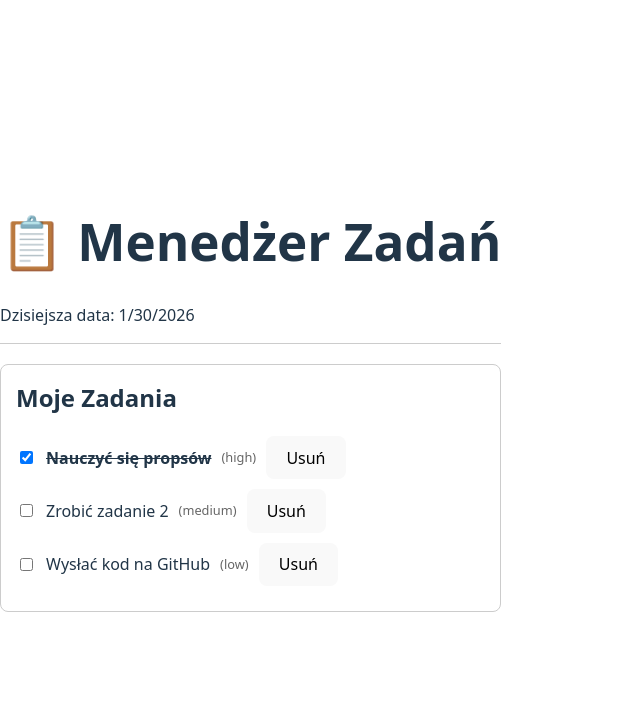
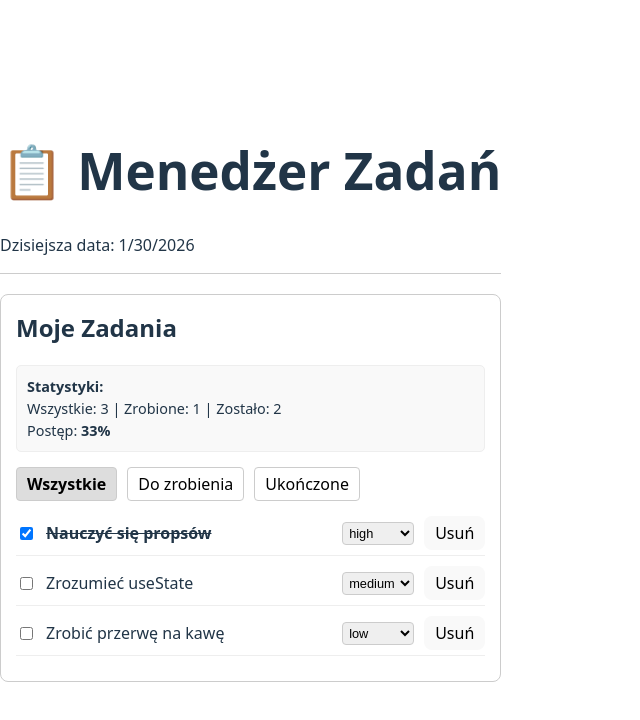
Before and after one commit to MariuszFem/React, a React (Vite) app: page / in a window 1280 px wide. Shown: the top 720 px of the page, without its empty margins (0-640 px from the left). Built offline with nearby package versions, Linux system fonts and the light colour scheme.

Commit message:
State i obsługa zdarzeń

```diff
--- a/src/App.jsx
+++ b/src/App.jsx
@@ -1,20 +1,56 @@
+import { useState } from 'react';
 import Header from "./components/Header";
 import TaskList from "./components/TaskList";
 import Card from "./components/Card";
+import FilterButtons from "./components/FilterButtons";
+import TaskStats from "./components/TaskStats";
 
 function App() {
-  const myTasks = [
+  const [tasks, setTasks] = useState([
     { id: 1, title: "Nauczyć się propsów", completed: true, priority: "high" },
-    { id: 2, title: "Zrobić zadanie 2", completed: false, priority: "medium" },
-    { id: 3, title: "Wysłać kod na GitHub", completed: false, priority: "low" },
-  ];
+    { id: 2, title: "Zrozumieć useState", completed: false, priority: "medium" },
+    { id: 3, title: "Zrobić przerwę na kawę", completed: false, priority: "low" },
+  ]);
+
+  const [filter, setFilter] = useState('all');
+
+  const deleteTask = (id) => {
+    setTasks(tasks.filter(task => task.id !== id));
+  };
+
+  const toggleTask = (id) => {
+    setTasks(tasks.map(task =>
+      task.id === id ? { ...task, completed: !task.completed } : task
+    ));
+  };
+
+  // NOWOŚĆ: Funkcja zmiany priorytetu (Część D)
+  const changePriority = (id, newPriority) => {
+    setTasks(tasks.map(task =>
+      task.id === id ? { ...task, priority: newPriority } : task
+    ));
+  };
+
+  const filteredTasks = tasks.filter(task => {
+    if (filter === 'active') return !task.completed;
+    if (filter === 'completed') return task.completed;
+    return true;
+  });
 
   return (
     <div className="App">
       <Header />
+      <Card title="Moje Zadania" className="main-card">
+        <TaskStats tasks={tasks} />
+        <FilterButtons activeFilter={filter} setFilter={setFilter} />
 
-      <Card title="Moje Zadania" className="main-card">
-        <TaskList tasks={myTasks} />
+        {/* Przekazujemy nową funkcję onChangePriority */}
+        <TaskList
+          tasks={filteredTasks}
+          onDelete={deleteTask}
+          onToggle={toggleTask}
+          onChangePriority={changePriority}
+        />
       </Card>
     </div>
   );
--- /dev/null
+++ b/src/components/FilterButtons.jsx
@@ -0,0 +1,26 @@
+function FilterButtons({ activeFilter, setFilter }) {
+  const buttonStyle = (filterName) => ({
+    padding: '5px 10px',
+    cursor: 'pointer',
+    fontWeight: activeFilter === filterName ? 'bold' : 'normal',
+    backgroundColor: activeFilter === filterName ? '#ddd' : '#fff',
+    border: '1px solid #ccc',
+    borderRadius: '4px'
+  });
+
+  return (
+    <div style={{ margin: '15px 0', display: 'flex', gap: '10px' }}>
+      <button style={buttonStyle('all')} onClick={() => setFilter('all')}>
+        Wszystkie
+      </button>
+      <button style={buttonStyle('active')} onClick={() => setFilter('active')}>
+        Do zrobienia
+      </button>
+      <button style={buttonStyle('completed')} onClick={() => setFilter('completed')}>
+        Ukończone
+      </button>
+    </div>
+  );
+}
+
+export default FilterButtons;
--- a/src/components/TaskItem.jsx
+++ b/src/components/TaskItem.jsx
@@ -1,26 +1,50 @@
-function TaskItem({ id, title, completed = false, priority = "medium" }) {
+function TaskItem({ id, title, completed, priority, onDelete, onToggle, onChangePriority }) {
   return (
     <li style={{
       listStyle: 'none',
       margin: '10px 0',
       display: 'flex',
       gap: '10px',
-      alignItems: 'center'
+      alignItems: 'center',
+      borderBottom: '1px solid #eee',
+      paddingBottom: '5px'
     }}>
-      <input type="checkbox" checked={completed} readOnly />
+      <input
+        type="checkbox"
+        checked={completed}
+        onChange={() => onToggle(id)}
+        style={{ cursor: 'pointer' }}
+      />
 
       <span style={{
         textDecoration: completed ? 'line-through' : 'none',
-        fontWeight: priority === 'high' ? 'bold' : 'normal'
+        fontWeight: priority === 'high' ? 'bold' : 'normal',
+        flexGrow: 1
       }}>
         {title}
       </span>
 
-      <span style={{ fontSize: '0.8em', color: '#666' }}>
-        ({priority})
-      </span>
+      <select
+        value={priority}
+        onChange={(e) => onChangePriority(id, e.target.value)}
+        style={{
+          padding: '2px',
+          borderRadius: '4px',
+          border: '1px solid #ccc',
+          fontSize: '0.8em'
+        }}
+      >
+        <option value="high">high</option>
+        <option value="medium">medium</option>
+        <option value="low">low</option>
+      </select>
 
-      <button>Usuń</button>
+      <button
+        onClick={() => onDelete(id)}
+        style={{ cursor: 'pointer', padding: '5px 10px' }}
+      >
+        Usuń
+      </button>
     </li>
   );
 }
--- a/src/components/TaskList.jsx
+++ b/src/components/TaskList.jsx
@@ -1,7 +1,6 @@
 import TaskItem from "./TaskItem";
 
-function TaskList({ tasks }) {
-  // Obsługa pustej listy
+function TaskList({ tasks, onDelete, onToggle, onChangePriority }) {
   if (tasks.length === 0) {
     return <p>Brak zadań do wyświetlenia. Odpocznij! 😊</p>;
   }
@@ -10,11 +9,14 @@ function TaskList({ tasks }) {
     <div className="task-list">
       {tasks.map((task) => (
         <TaskItem
-          key={task.id} // Unikalny klucz (id, nie index!)
+          key={task.id}
           id={task.id}
           title={task.title}
           completed={task.completed}
           priority={task.priority}
+          onDelete={onDelete}
+          onToggle={onToggle}
+          onChangePriority={onChangePriority}
         />
       ))}
     </div>
--- /dev/null
+++ b/src/components/TaskStats.jsx
@@ -0,0 +1,23 @@
+function TaskStats({ tasks }) {
+  const total = tasks.length;
+  const completed = tasks.filter(t => t.completed).length;
+  const remaining = total - completed;
+  const percentage = total === 0 ? 0 : Math.round((completed / total) * 100);
+
+  return (
+    <div style={{
+      border: '1px solid #eee',
+      padding: '10px',
+      borderRadius: '5px',
+      marginBottom: '15px',
+      backgroundColor: '#f9f9f9',
+      fontSize: '0.9em'
+    }}>
+      <strong>Statystyki:</strong><br />
+      Wszystkie: {total} | Zrobione: {completed} | Zostało: {remaining}<br />
+      Postęp: <strong>{percentage}%</strong>
+    </div>
+  );
+}
+
+export default TaskStats;
```
